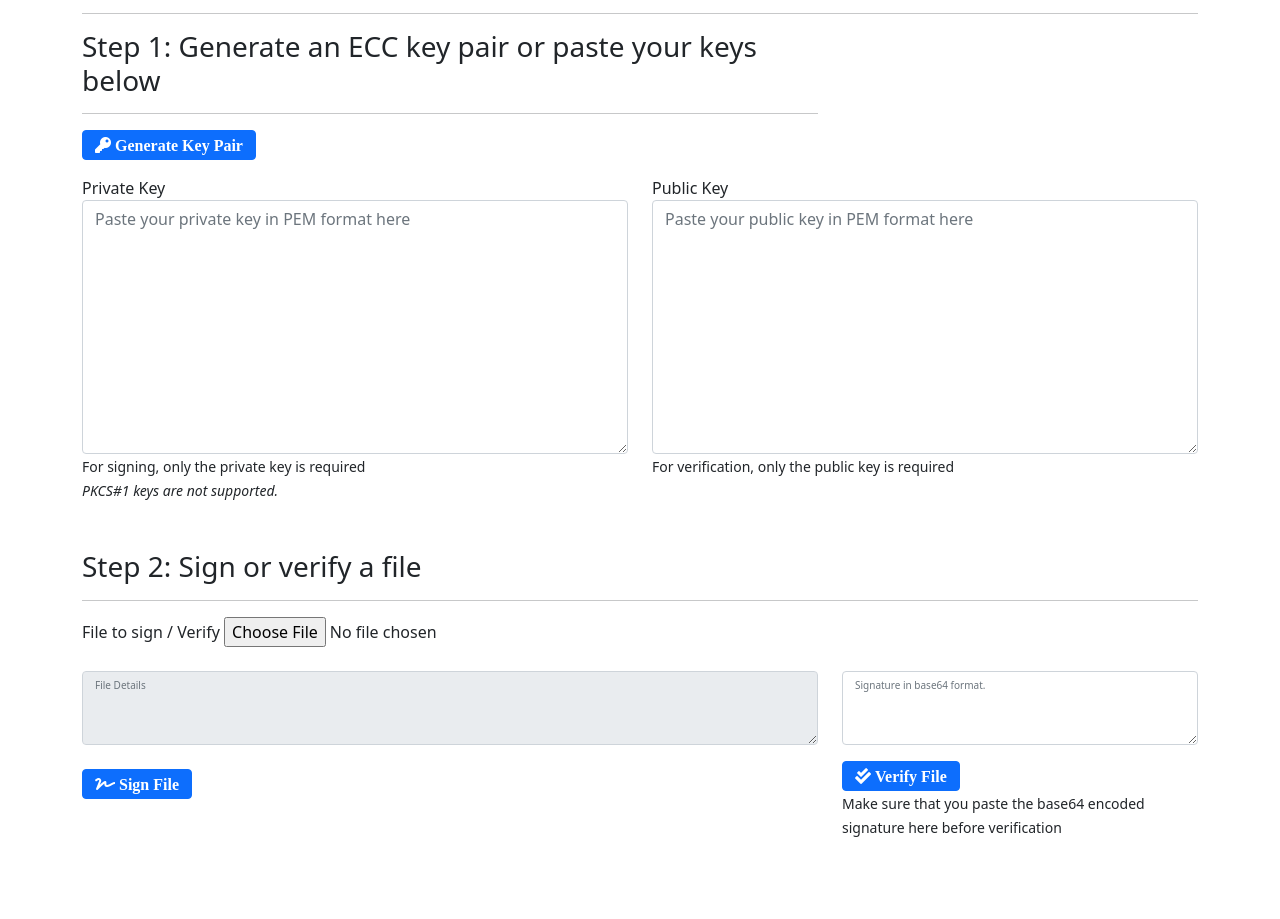
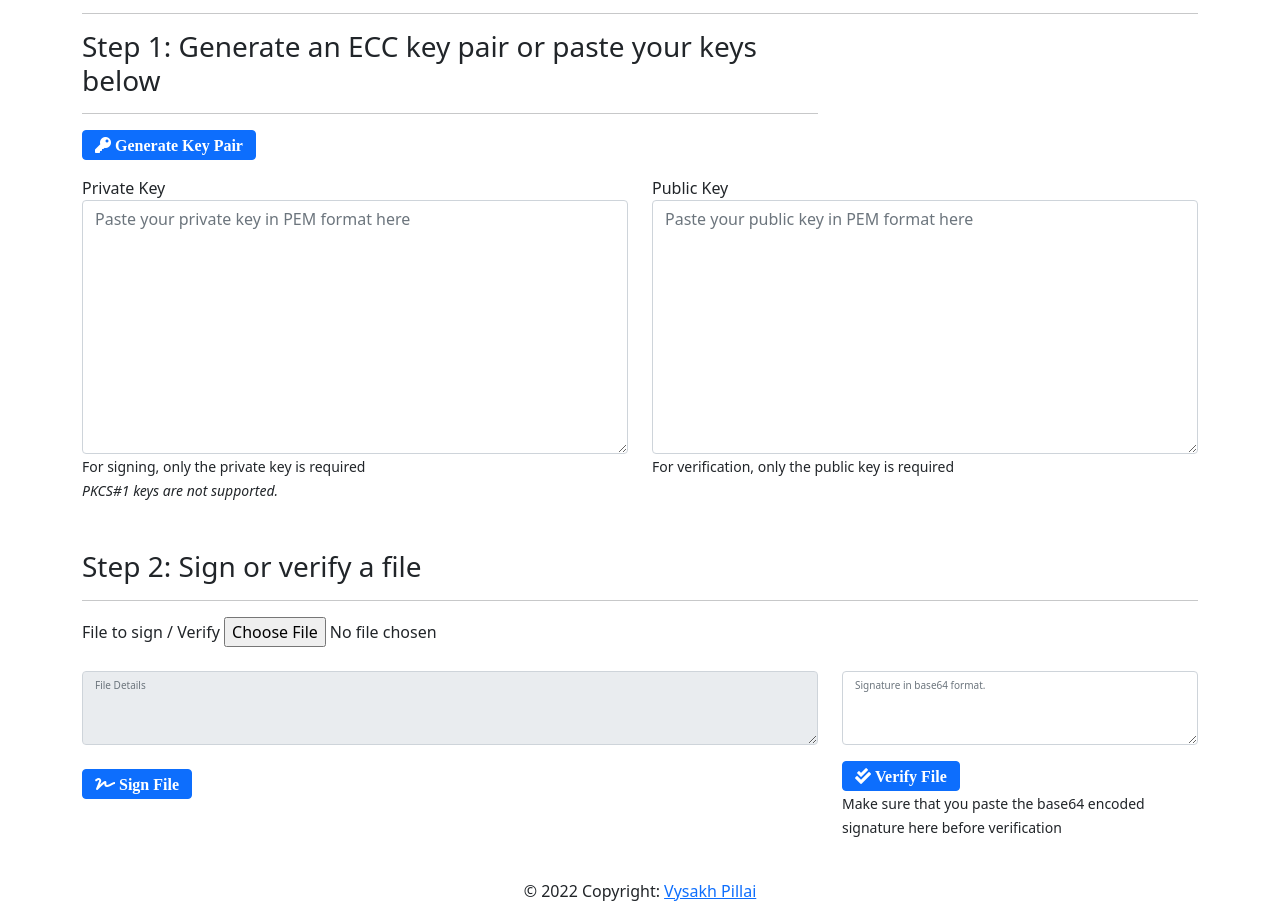
Before and after one commit to vppillai/cryptoScript, a plain HTML site: page docs/FileSigner.html in a window 1280 px wide. Shown: the part 155-1074 px from the top of the page. Before the commit the page ends 994 px from the top, so only its background shows below. Drawn offline with nearby package versions, Linux system fonts and the light colour scheme.

Commit message:
Update FileSigner.html

```diff
--- a/docs/FileSigner.html
+++ b/docs/FileSigner.html
@@ -224,7 +224,8 @@
             <div class="col-md-12 mt-5">
                 <h1>Tool to sign a file using ECC private key and webCrypto</h1>
                 <small>Supports only P-256 ECDSA with SHA-256 </small>
-                <p style="text-align: end;" class="text-danger">This is a client side tool that uses webcrypto APIs and do not transmit or store your data</p>
+                <p style="text-align: end;" class="text-danger">This is a client side tool that uses webcrypto APIs and
+                    do not transmit or store your data</p>
                 <hr>
             </div>
         </div>
@@ -277,6 +278,12 @@
             </div>
         </div>
     </div>
+    <!--footer-->
+    <footer class="page-footer font-small pt-4">
+        <div class="footer-copyright text-center py-3">© 2022 Copyright:
+            <a href="http://embeddedinn.xyz" target="blank"> Vysakh Pillai</a>
+        </div>
+    </footer>
 </body>
 
 </html>
```
